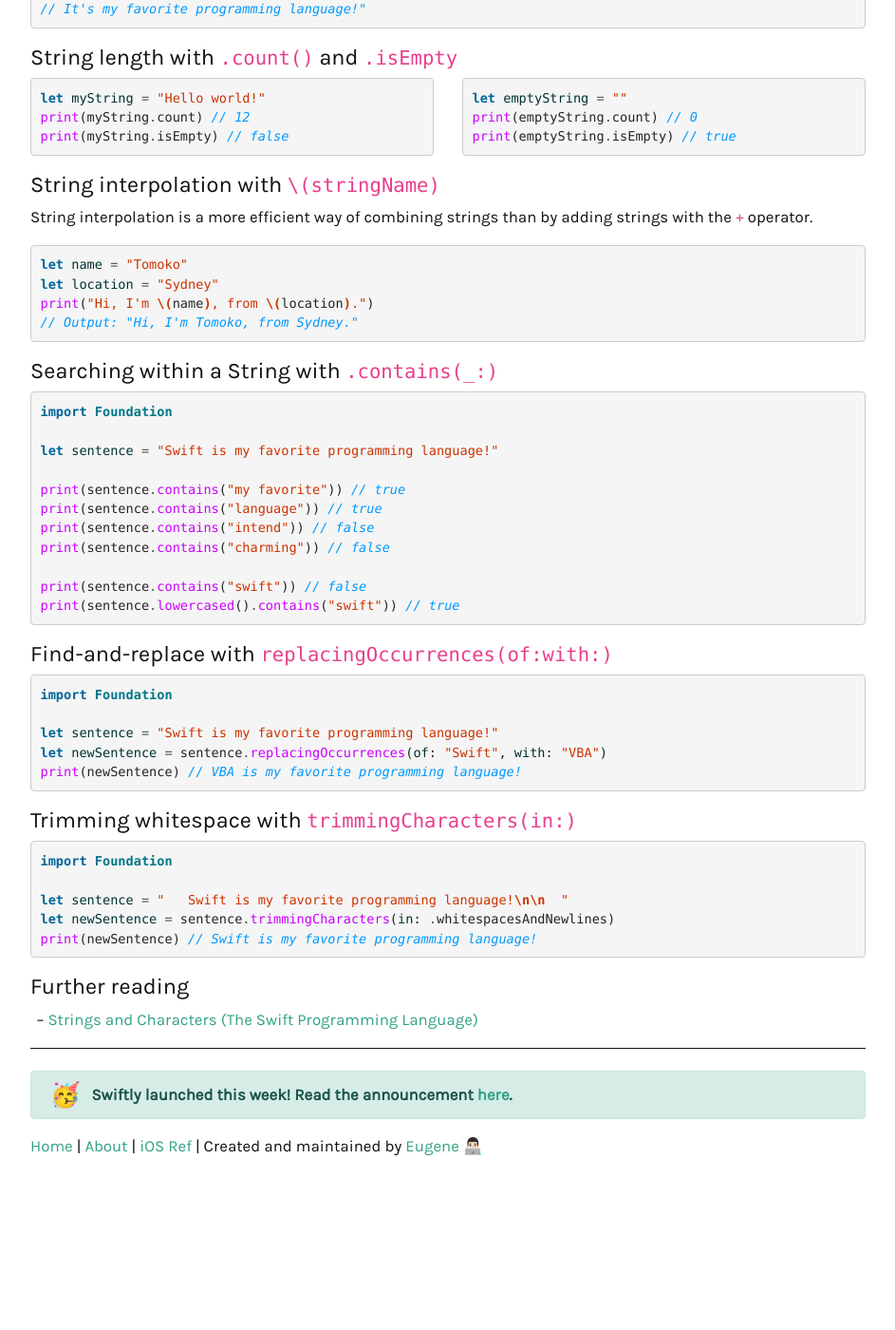
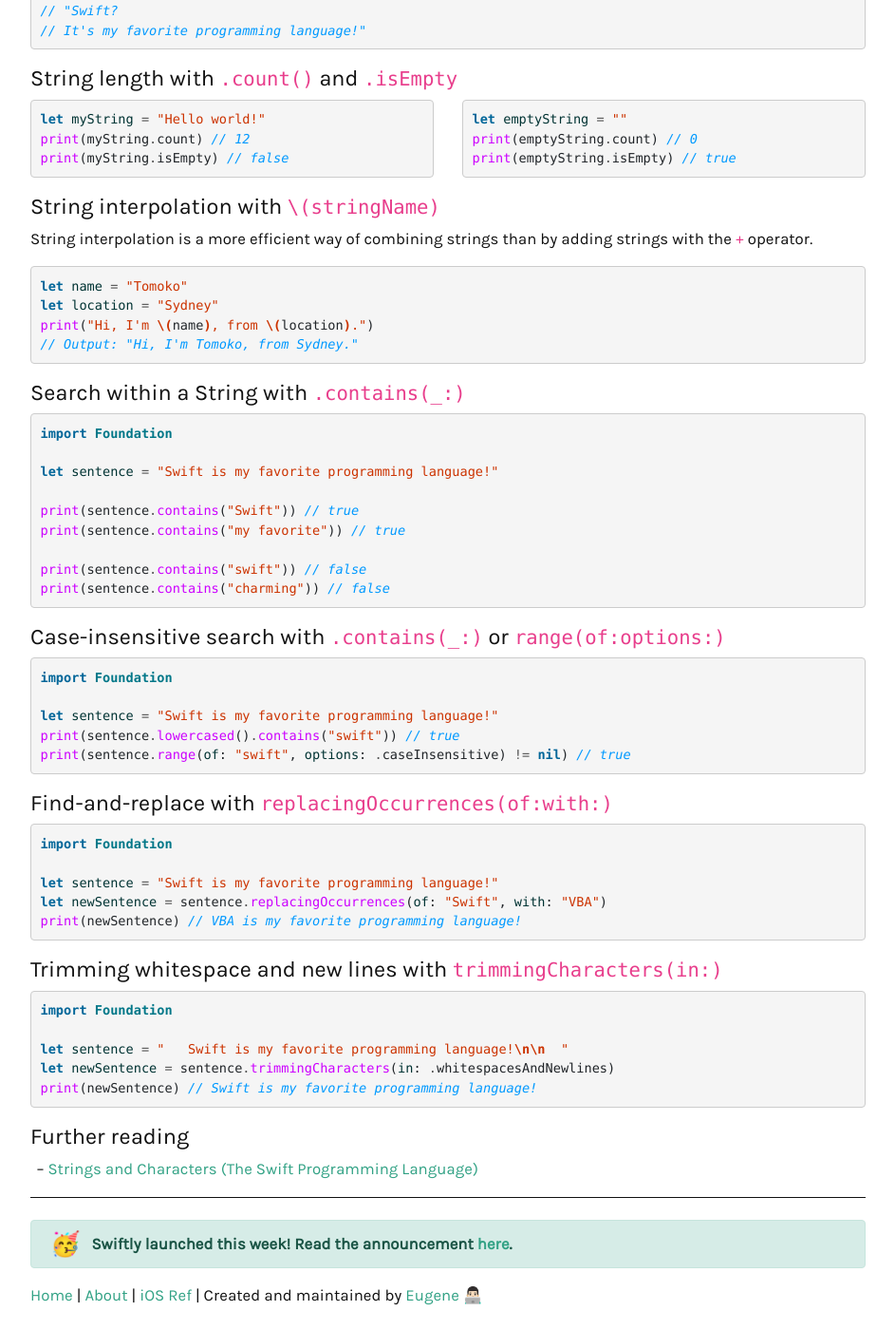
Before and after one commit to ebelinski/swiftly, a Jekyll site: the page built from strings.md, in a window 1280 px wide and 1400 px high, scrolled down 909 px. Shown: the whole window at 95% size, without its empty margins (168-1111 px from the left). Built offline with Jekyll 4.4.1, drawn with Linux system fonts in a browser that asks for light colours; comment, search, counter and statistics services are not loaded; before the commit the page ends 2152 px from its top, so only the background shows below that; some of the changed text lies outside the part shown.

Commit message:
added case-insensitive search

````diff
--- a/strings.md
+++ b/strings.md
@@ -76,20 +76,28 @@ print("Hi, I'm \(name), from \(location).")
 // Output: "Hi, I'm Tomoko, from Sydney."
 ```
 
-### Searching within a String with `.contains(_:)`
+### Search within a String with `.contains(_:)`
 
 ```swift
 import Foundation
 
 let sentence = "Swift is my favorite programming language!"
 
+print(sentence.contains("Swift")) // true
 print(sentence.contains("my favorite")) // true
-print(sentence.contains("language")) // true
-print(sentence.contains("intend")) // false
-print(sentence.contains("charming")) // false
 
 print(sentence.contains("swift")) // false
+print(sentence.contains("charming")) // false
+```
+
+### Case-insensitive search with `.contains(_:)` or `range(of:options:)`
+
+```swift
+import Foundation
+
+let sentence = "Swift is my favorite programming language!"
 print(sentence.lowercased().contains("swift")) // true
+print(sentence.range(of: "swift", options: .caseInsensitive) != nil) // true
 ```
 
 ### Find-and-replace with `replacingOccurrences(of:with:)`
@@ -102,7 +110,7 @@ let newSentence = sentence.replacingOccurrences(of: "Swift", with: "VBA")
 print(newSentence) // VBA is my favorite programming language!
 ```
 
-### Trimming whitespace with `trimmingCharacters(in:)`
+### Trimming whitespace and new lines with `trimmingCharacters(in:)`
 
 ```swift
 import Foundation
````
